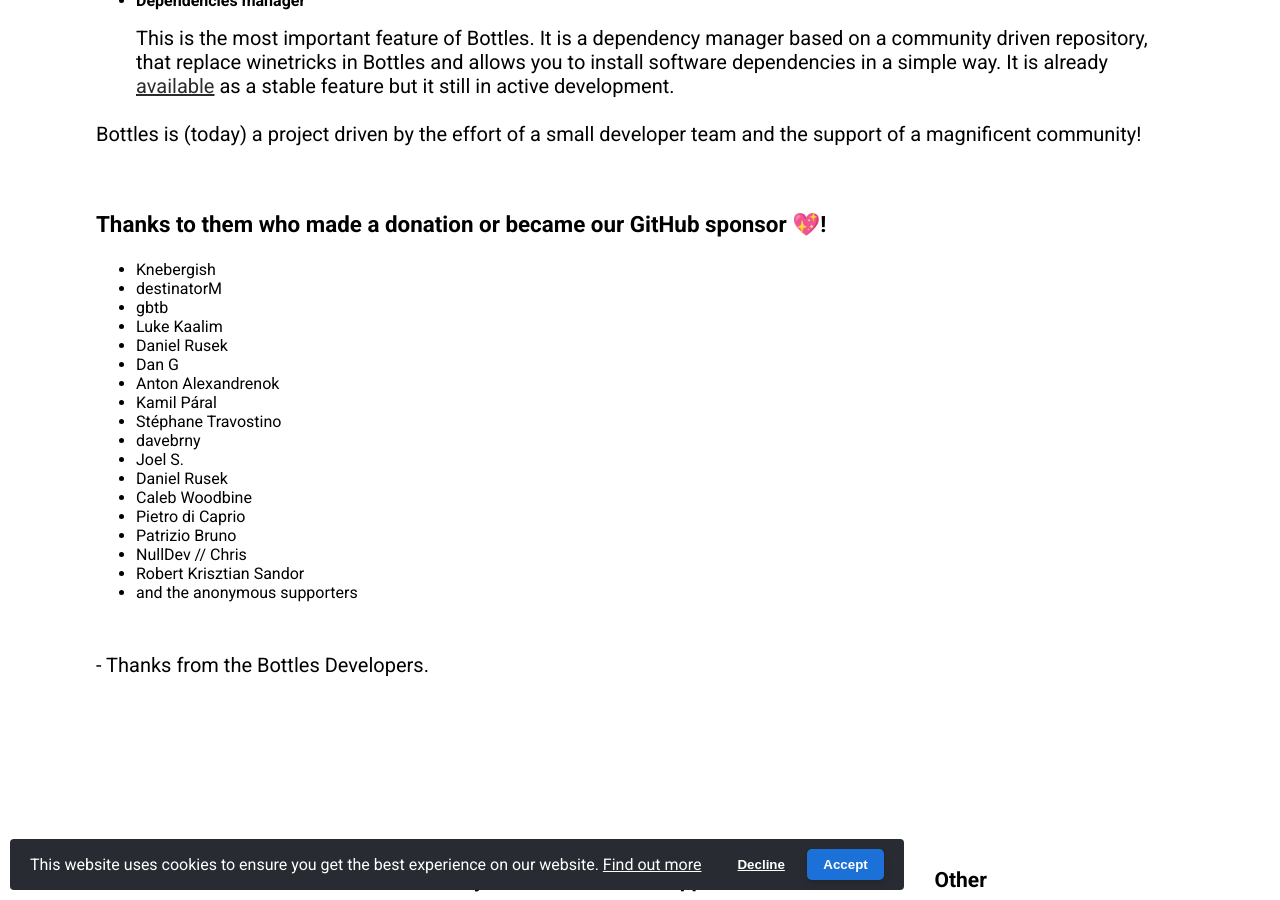
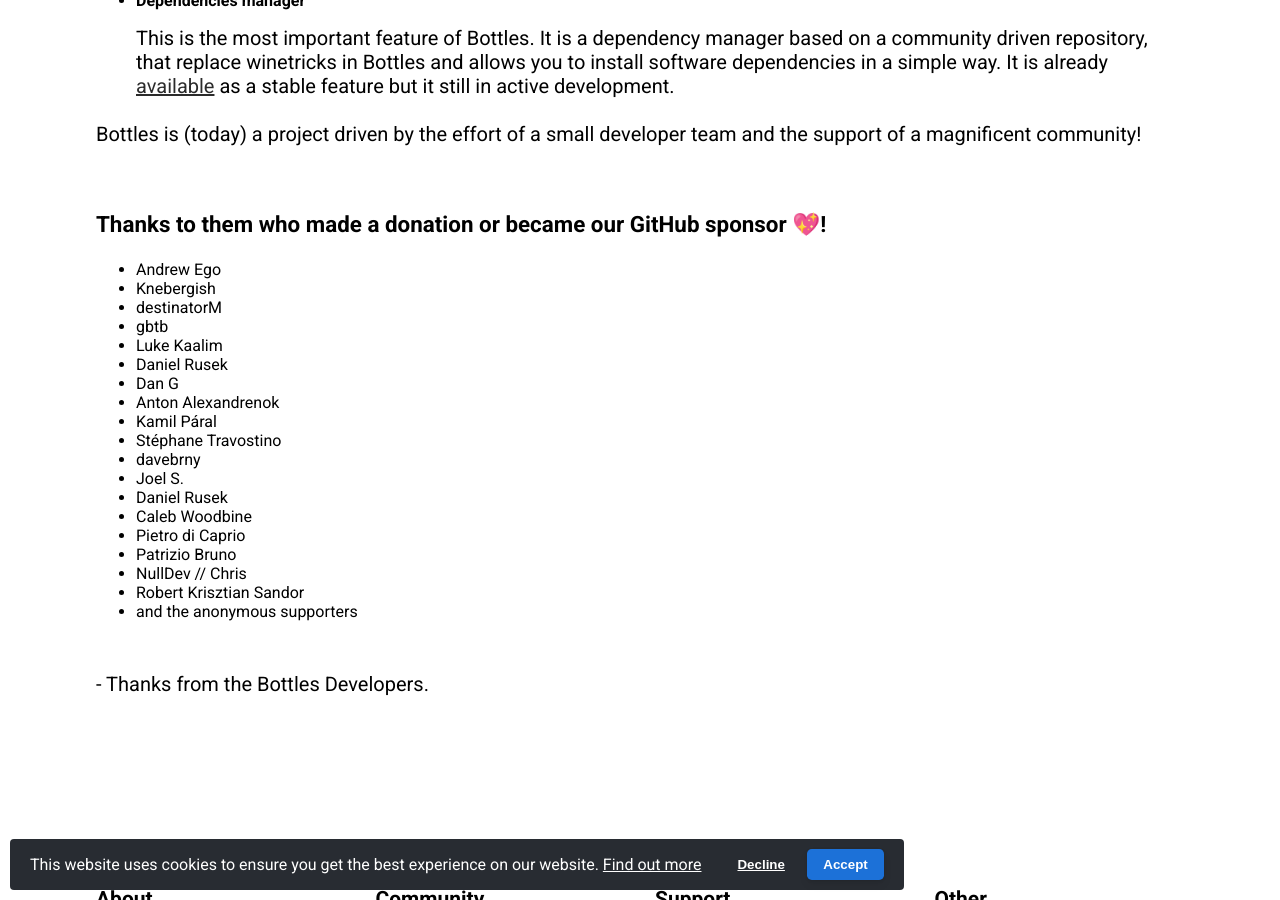
Before and after one commit to bottlesdevs/website, a Jekyll site: the page built from funding.md, in a window 1280 px wide and 900 px high, scrolled down 904 px. Built offline with Jekyll 4.4.1, drawn with Linux system fonts in a browser that asks for light colours; nearby versions of some CDN libraries; comment, search, counter and statistics services are not loaded.

Commit message:
Update funding.md

```diff
--- a/funding.md
+++ b/funding.md
@@ -67,6 +67,7 @@
     <br />
     <h3>Thanks to them who made a donation or became our GitHub sponsor 💖!</h3>
     <ul>
+      <li>Andrew Ego</li>
       <li>Knebergish</li>
       <li>destinatorM</li>
       <li>gbtb</li>
```
